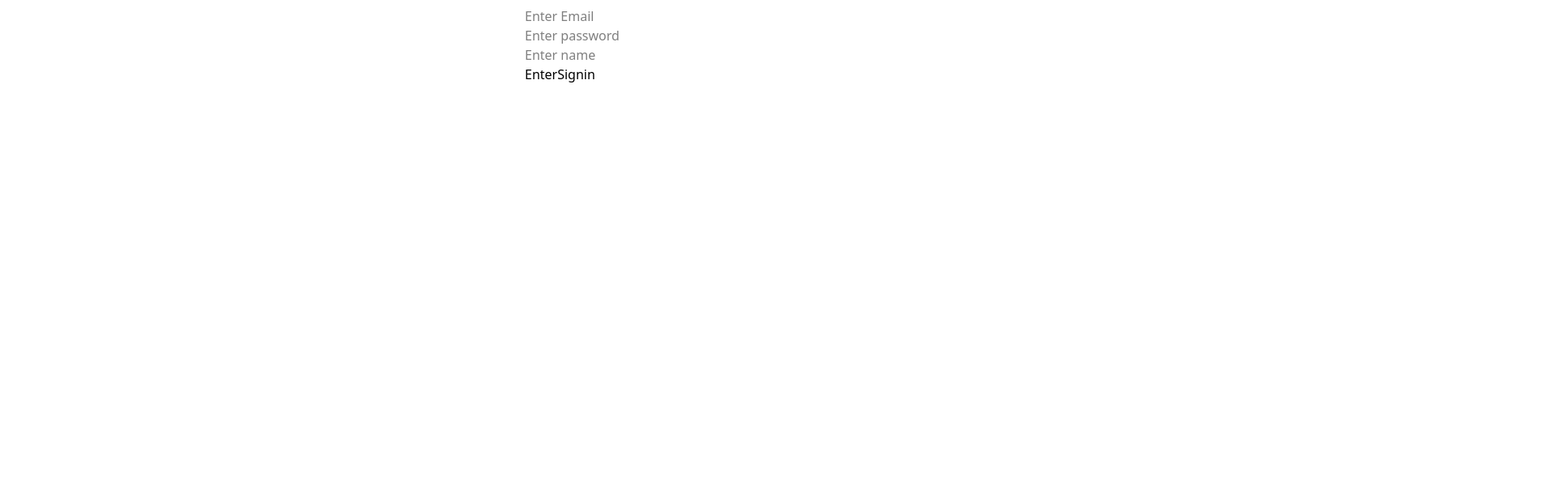
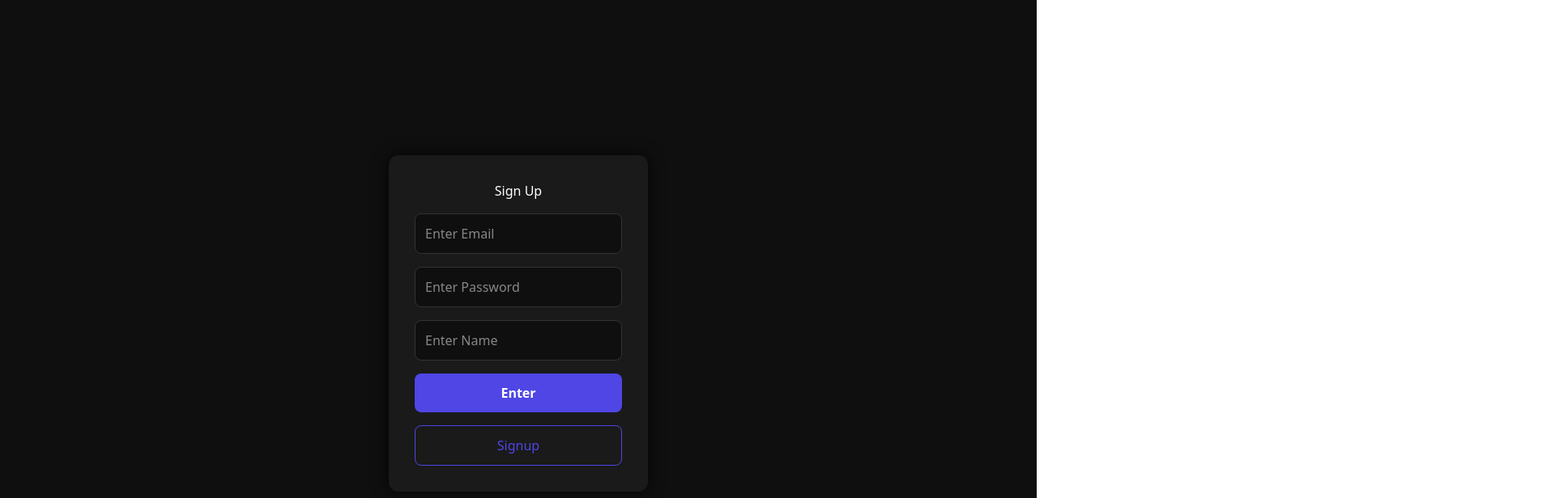
Before and after one commit to RajaBhagat83/LiveCanvas, a Next.js app in the folder apps/excalidraw-frontend/: page /auth/signup in a window 1280 px wide. Shown: the top 616 px of the page at 81% size, 1915 px wide, since content can reach past the window. Built offline with nearby package versions, Linux system fonts and the light colour scheme.

Commit message:
login/signup/room frontend

```diff
--- a/apps/excalidraw-frontend/app/auth/signin/page.tsx
+++ b/apps/excalidraw-frontend/app/auth/signin/page.tsx
@@ -10,64 +10,104 @@ export default function Signin() {
 
   async function SendData() {
     const response = await axios.post(`${BACKEND_URL}/signin`, {
-        email: email,
-        password: password
+      email: email,
+      password: password,
     });
     const token = "Bearer " + response.data.token;
-    localStorage.setItem("token",  token);
+    localStorage.setItem("token", token);
     redirect("../home");
   }
 
   return (
     <div
       style={{
-        height: "screen",
-        width: "screen",
+        minHeight: "100vh",
+        backgroundColor: "#0f0f0f",
+        display: "flex",
+        justifyContent: "center",
+        alignItems: "center",
       }}
     >
       <div
         style={{
-          padding: "3px",
-          margin: "5px",
-          alignItems: "center",
-          position: "relative",
-          right: "-50%",
+          backgroundColor: "#1a1a1a",
+          padding: "32px",
+          borderRadius: "12px",
+          width: "320px",
+          boxShadow: "0 0 20px rgba(0,0,0,0.8)",
+          display: "flex",
+          flexDirection: "column",
+          gap: "16px",
         }}
       >
+        <h2 style={{ color: "#fff", textAlign: "center" }}>Sign In</h2>
+
         <input
           type="text"
           placeholder="Enter Email"
           name="email"
           required
-          onChange={(e) => {
-            setEmail(e.target.value);
-          }}
-        ></input>
-        <br></br>
+          onChange={(e) => setEmail(e.target.value)}
+          style={inputStyle}
+        />
+
         <input
-          type="text"
-          placeholder="Enter password"
+          type="password"
+          placeholder="Enter Password"
           name="password"
           required
-          onChange={(e) => {
-            setPassword(e.target.value);
-          }}
-        ></input>
-        <br></br>
-        <br></br>
+          onChange={(e) => setPassword(e.target.value)}
+          style={inputStyle}
+        />
+
         <button
           type="button"
-          onClick={() => {
-            SendData();
-          }}
+          onClick={SendData}
+          style={primaryButton}
         >
           Enter
         </button>
-           <button onClick={() =>{
-        redirect('../auth/signup')
-      }}>Signup</button>
+
+        <button
+          onClick={() => {
+            redirect("../auth/signup");
+          }}
+          style={secondaryButton}
+        >
+          Signup
+        </button>
       </div>
-
     </div>
   );
 }
+
+const inputStyle = {
+  padding: "12px",
+  borderRadius: "8px",
+  border: "1px solid #333",
+  backgroundColor: "#0f0f0f",
+  color: "#fff",
+  outline: "none",
+  transition: "border 0.2s, box-shadow 0.2s",
+};
+
+const primaryButton = {
+  padding: "12px",
+  borderRadius: "8px",
+  border: "none",
+  backgroundColor: "#4f46e5",
+  color: "#fff",
+  fontWeight: "bold",
+  cursor: "pointer",
+  transition: "background 0.2s, transform 0.1s",
+};
+
+const secondaryButton = {
+  padding: "12px",
+  borderRadius: "8px",
+  border: "1px solid #4f46e5",
+  backgroundColor: "transparent",
+  color: "#4f46e5",
+  cursor: "pointer",
+  transition: "background 0.2s, color 0.2s",
+};
--- a/apps/excalidraw-frontend/app/auth/signup/page.tsx
+++ b/apps/excalidraw-frontend/app/auth/signup/page.tsx
@@ -1,3 +1,4 @@
+
 "use client";
 import axios from "axios";
 import { useState } from "react";
@@ -11,11 +12,10 @@ export default function Signup() {
 
   async function SendData() {
     const response = await axios.post(`${BACKEND_URL}/signup`, {
-        email: email,
-        password: password,
-        name:name
+      email: email,
+      password: password,
+      name:name
     });
-    console.log(response.data.token);
     const token = "Bearer " + response.data.token;
     localStorage.setItem("token", token);
     redirect("../home");
@@ -24,61 +24,102 @@ export default function Signup() {
   return (
     <div
       style={{
-        height: "screen",
-        width: "screen",
+        minHeight: "100vh",
+        backgroundColor: "#0f0f0f",
+        display: "flex",
+        justifyContent: "center",
+        alignItems: "center",
       }}
     >
       <div
         style={{
-          padding: "3px",
-          margin: "5px",
-          alignItems: "center",
-          position: "relative",
-          right: "-50%",
+          backgroundColor: "#1a1a1a",
+          padding: "32px",
+          borderRadius: "12px",
+          width: "320px",
+          boxShadow: "0 0 20px rgba(0,0,0,0.8)",
+          display: "flex",
+          flexDirection: "column",
+          gap: "16px",
         }}
       >
+        <h2 style={{ color: "#fff", textAlign: "center" }}>Sign Up</h2>
+
         <input
           type="text"
           placeholder="Enter Email"
           name="email"
           required
-          onChange={(e) => {
-            setEmail(e.target.value);
-          }}
-        ></input>
-        <br></br>
+          onChange={(e) => setEmail(e.target.value)}
+          style={inputStyle}
+        />
+
         <input
-          type="text"
-          placeholder="Enter password"
+          type="password"
+          placeholder="Enter Password"
           name="password"
           required
-          onChange={(e) => {
-            setPassword(e.target.value);
-          }}
-        ></input>
-        <br></br>
-        <input
-          type="text"
-          placeholder="Enter name"
+          onChange={(e) => setPassword(e.target.value)}
+          style={inputStyle}
+        />
+           <input
+          type="password"
+          placeholder="Enter Name"
           name="name"
           required
-          onChange={(e) => {
-            setName(e.target.value);
-          }}
-        ></input>
-        <br></br>
+          onChange={(e) => setName(e.target.value)}
+          style={inputStyle}
+        />
+
+
         <button
           type="button"
-          onClick={() => {
-            SendData();
-          }}
+          onClick={SendData}
+          style={primaryButton}
         >
           Enter
         </button>
-        <button onClick={() => {
-            redirect('../auth/signin')
-        }}>Signin</button>
+
+        <button
+          onClick={() => {
+            redirect("../auth/signin");
+          }}
+          style={secondaryButton}
+        >
+          Signup
+        </button>
       </div>
     </div>
   );
 }
+
+const inputStyle = {
+  padding: "12px",
+  borderRadius: "8px",
+  border: "1px solid #333",
+  backgroundColor: "#0f0f0f",
+  color: "#fff",
+  outline: "none",
+  transition: "border 0.2s, box-shadow 0.2s",
+};
+
+const primaryButton = {
+  padding: "12px",
+  borderRadius: "8px",
+  border: "none",
+  backgroundColor: "#4f46e5",
+  color: "#fff",
+  fontWeight: "bold",
+  cursor: "pointer",
+  transition: "background 0.2s, transform 0.1s",
+};
+
+const secondaryButton = {
+  padding: "12px",
+  borderRadius: "8px",
+  border: "1px solid #4f46e5",
+  backgroundColor: "transparent",
+  color: "#4f46e5",
+  cursor: "pointer",
+  transition: "background 0.2s, color 0.2s",
+};
--- a/apps/excalidraw-frontend/app/home/page.tsx
+++ b/apps/excalidraw-frontend/app/home/page.tsx
@@ -1,30 +1,93 @@
-"use client"
+"use client";
 import { redirect, useRouter } from "next/navigation";
 import { useState } from "react";
 
 export default function Home() {
-  const [slug,setSlug] = useState("");
+  const [slug, setSlug] = useState("");
   const router = useRouter();
-  const [token,setToken] = useState(localStorage.getItem("token"));
-  if(!token){
-    return redirect('../auth/signup');
+  const [token, setToken] = useState(localStorage.getItem("token"));
+
+  if (!token) {
+    return redirect("../auth/signup");
   }
+
   return (
-     <div style={{
-      display:"flex",
-      height:"screen",
-      width:"screen",
-      justifyContent:"center",
-      alignItems:"center"
-     }}>
-      <div>
-      <input type="text" placeholder="Room Name" value={slug} onChange={(e) => {
-         setSlug(e.target.value);
-      }} />
-      <button onClick={() => {
-        router.push(`/room/${slug}`);
-      }}>Join Room</button>
-     </div>
-   </div>
+    <div
+      style={{
+        minHeight: "100vh",
+        backgroundColor: "#0f0f0f",
+        display: "flex",
+        justifyContent: "center",
+        alignItems: "center",
+      }}
+    >
+      <div
+        style={{
+          backgroundColor: "#1a1a1a",
+          padding: "32px",
+          borderRadius: "12px",
+          width: "340px",
+          boxShadow: "0 0 20px rgba(0,0,0,0.8)",
+          display: "flex",
+          flexDirection: "column",
+          gap: "18px",
+        }}
+      >
+        <h2 style={{ color: "#fff", textAlign: "center" }}>
+          Join a Room
+        </h2>
+
+        <input
+          type="text"
+          placeholder="Enter Room Name"
+          value={slug}
+          onChange={(e) => {
+            setSlug(e.target.value);
+          }}
+          style={inputStyle}
+        />
+
+        <button
+          onClick={() => {
+            router.push(`/room/${slug}`);
+          }}
+          style={primaryButton}
+          disabled={!slug}
+        >
+          Join Room
+        </button>
+
+        <p
+          style={{
+            color: "#aaa",
+            fontSize: "12px",
+            textAlign: "center",
+          }}
+        >
+          Enter a valid room name to continue
+        </p>
+      </div>
+    </div>
   );
 }
+
+const inputStyle = {
+  padding: "12px",
+  borderRadius: "8px",
+  border: "1px solid #333",
+  backgroundColor: "#0f0f0f",
+  color: "#fff",
+  outline: "none",
+  transition: "border 0.2s, box-shadow 0.2s",
+};
+
+const primaryButton = {
+  padding: "12px",
+  borderRadius: "8px",
+  border: "none",
+  backgroundColor: "#ffffff",
+  color: "#000",
+  fontWeight: "bold",
+  cursor: "pointer",
+  transition: "background 0.2s, transform 0.1s",
+};
--- a/apps/excalidraw-frontend/draw/Game.ts
+++ b/apps/excalidraw-frontend/draw/Game.ts
@@ -34,10 +34,10 @@ export class Game {
   private socket:WebSocket;
   private type:string;
   private roomId:string;
+  private canvas:HTMLCanvasElement;
+  private ctx : CanvasRenderingContext2D;
   private existingShapes : Shapes[];
-  private canvas:HTMLCanvasElement;
   constructor(canvas:HTMLCanvasElement , roomId:string , socket:WebSocket,type:string) {
-   const  ctx = canvas.getContext("2D");
    this.roomId = roomId;
    this.socket =socket;
    this.type = type;
@@ -47,6 +47,10 @@ export class Game {
     type: "join_room",
     roomId
   }));
+  this.initDraw()
+  }
 
-  }
+async initDraw(){
+
 }
+}
```
Also changed, not shown: 1 other file (tests, documents, lock files or other folders).
